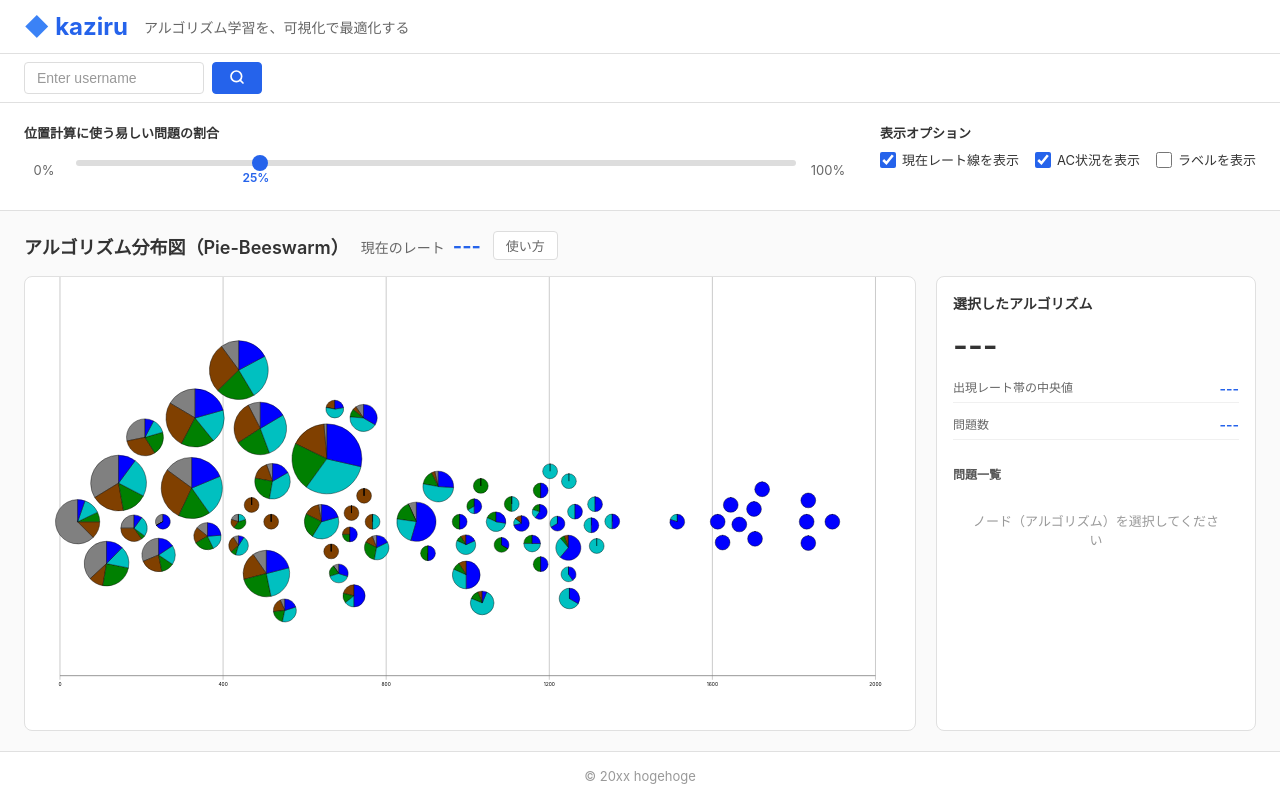
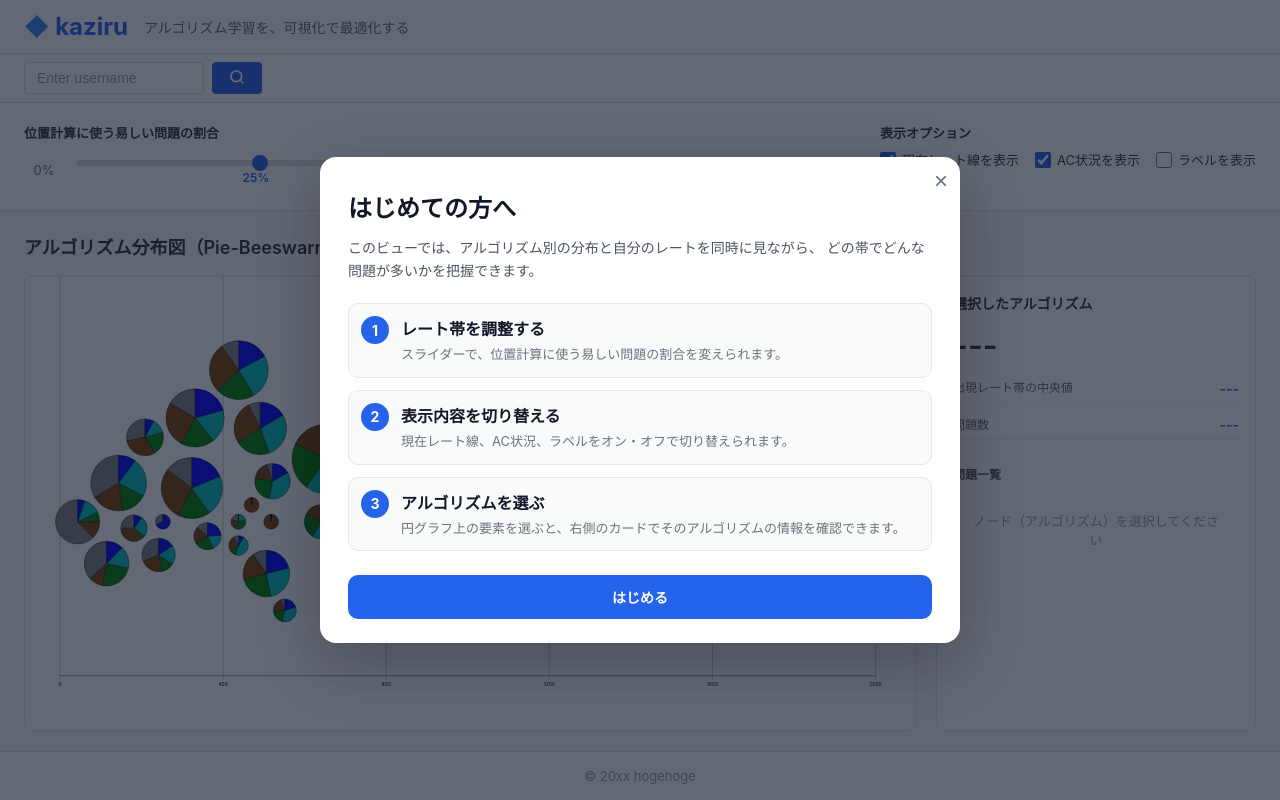
Before and after one commit to vdslab/theme2026-kaziru, a React (Vite) app: page / in a window 1280 px wide. Built offline with nearby package versions, Linux system fonts and the light colour scheme.

Commit message:
feat: サイト訪問時のオーバーレイ使い方ページの実装

```diff
--- a/src/components/Main.jsx
+++ b/src/components/Main.jsx
@@ -7,6 +7,7 @@ import { buildSubmissionMap } from "../utils/submissions";
 import UserIdInput from "./UserIdInput";
 import PieBeeswarm from "./PieBeeswarm/PieBeeswarm";
 import AlgorithmCard from "./AlgorithmCard";
+import UsageOverlay from "./UsageOverlay";
 
 const MAX_CHART_ASPECT_RATIO = 3;
 export default function Main({
@@ -22,6 +23,7 @@ export default function Main({
     summary.length > 0 ? summary[0].algo : null,
   );
   const [chartMinHeight, setChartMinHeight] = useState(0);
+  const [showUsageOverlay, setShowUsageOverlay] = useState(true);
   const chartWrapperRef = useRef(null);
 
   useEffect(() => {
@@ -37,6 +39,14 @@ export default function Main({
     observer.observe(chartWrapper);
     return () => observer.disconnect();
   }, []);
+
+  const openUsageOverlay = () => {
+    setShowUsageOverlay(true);
+  };
+
+  const handleCloseUsageOverlay = () => {
+    setShowUsageOverlay(false);
+  };
 
   const [username, setUsername] = useState("");
   const [rate, setRate] = useState(null);
@@ -127,6 +137,8 @@ export default function Main({
 
   return (
     <main className="main">
+      {showUsageOverlay && <UsageOverlay onClose={handleCloseUsageOverlay} />}
+
       <UserIdInput
         username={username}
         setUsername={handleUsernameChange}
@@ -136,9 +148,7 @@ export default function Main({
       />
       <div className="controls-panel">
         <div className="rate-range-control">
-          <div className="control-label">
-            位置計算に使う易しい問題の割合
-          </div>
+          <div className="control-label">位置計算に使う易しい問題の割合</div>
           <div className="range-slider">
             <span>0%</span>
             <div className="range-slider-input">
@@ -148,7 +158,9 @@ export default function Main({
                 max="100"
                 step="1"
                 value={lowerFractionPercent}
-                onChange={(e) => onLowerFractionChange(Number(e.target.value) / 100)}
+                onChange={(e) =>
+                  onLowerFractionChange(Number(e.target.value) / 100)
+                }
                 aria-label="位置計算に使う易しい問題の割合"
                 aria-valuetext={`易しい順に${lowerFractionPercent}%の問題を使用`}
               />
@@ -206,13 +218,31 @@ export default function Main({
             </span>
           </div>
           {submissionsLoaded && (
-            <div className="progress-ring-legend" aria-label="外側の円グラフの凡例">
-              <span><i className="progress-ring-legend--ac" />AC</span>
-              <span><i className="progress-ring-legend--unsolved" />未AC</span>
-              <span><i className="progress-ring-legend--untried" />未挑戦</span>
+            <div
+              className="progress-ring-legend"
+              aria-label="外側の円グラフの凡例"
+            >
+              <span>
+                <i className="progress-ring-legend--ac" />
+                AC
+              </span>
+              <span>
+                <i className="progress-ring-legend--unsolved" />
+                未AC
+              </span>
+              <span>
+                <i className="progress-ring-legend--untried" />
+                未挑戦
+              </span>
             </div>
           )}
-          <button className="usage-button">使い方</button>
+          <button
+            className="usage-button"
+            type="button"
+            onClick={openUsageOverlay}
+          >
+            使い方
+          </button>
         </div>
 
         <div
--- /dev/null
+++ b/src/components/UsageOverlay.jsx
@@ -0,0 +1,70 @@
+export default function UsageOverlay({ onClose }) {
+  return (
+    <div className="usage-overlay-backdrop" onClick={onClose}>
+      <div
+        className="usage-overlay-card"
+        role="dialog"
+        aria-modal="true"
+        aria-labelledby="usage-overlay-title"
+        onClick={(event) => event.stopPropagation()}
+      >
+        <button
+          className="usage-overlay-close"
+          type="button"
+          onClick={onClose}
+          aria-label="使い方を閉じる"
+        >
+          ×
+        </button>
+
+        <h3 id="usage-overlay-title" className="usage-overlay-title">
+          はじめての方へ
+        </h3>
+        <p className="usage-overlay-text">
+          このビューでは、アルゴリズム別の分布と自分のレートを同時に見ながら、
+          どの帯でどんな問題が多いかを把握できます。
+        </p>
+
+        <div className="usage-steps">
+          <div className="usage-step">
+            <span className="usage-step-number">1</span>
+            <div>
+              <strong>レート帯を調整する</strong>
+              <p>
+                スライダーで、位置計算に使う易しい問題の割合を変えられます。
+              </p>
+            </div>
+          </div>
+
+          <div className="usage-step">
+            <span className="usage-step-number">2</span>
+            <div>
+              <strong>表示内容を切り替える</strong>
+              <p>
+                現在レート線、AC状況、ラベルをオン・オフで切り替えられます。
+              </p>
+            </div>
+          </div>
+
+          <div className="usage-step">
+            <span className="usage-step-number">3</span>
+            <div>
+              <strong>アルゴリズムを選ぶ</strong>
+              <p>
+                円グラフ上の要素を選ぶと、右側のカードでそのアルゴリズムの情報を確認できます。
+              </p>
+            </div>
+          </div>
+        </div>
+
+        <button
+          className="usage-overlay-primary"
+          type="button"
+          onClick={onClose}
+        >
+          はじめる
+        </button>
+      </div>
+    </div>
+  );
+}
--- a/style.css
+++ b/style.css
@@ -326,6 +326,112 @@ body {
   background: #f5f5f5;
 }
 
+.usage-overlay-backdrop {
+  position: fixed;
+  inset: 0;
+  z-index: 1000;
+  display: flex;
+  align-items: center;
+  justify-content: center;
+  padding: 24px;
+  background: rgba(15, 23, 42, 0.65);
+}
+
+.usage-overlay-card {
+  position: relative;
+  width: min(640px, 100%);
+  max-height: min(80vh, 760px);
+  overflow-y: auto;
+  padding: 32px 28px 24px;
+  border-radius: 16px;
+  background: #fff;
+  box-shadow: 0 20px 60px rgba(0, 0, 0, 0.25);
+}
+
+.usage-overlay-close {
+  position: absolute;
+  top: 12px;
+  right: 12px;
+  border: none;
+  background: transparent;
+  color: #64748b;
+  font-size: 24px;
+  line-height: 1;
+  cursor: pointer;
+}
+
+.usage-overlay-title {
+  margin-bottom: 12px;
+  font-size: 24px;
+  font-weight: 700;
+  color: #111827;
+}
+
+.usage-overlay-text {
+  margin-bottom: 20px;
+  color: #4b5563;
+  font-size: 14px;
+  line-height: 1.7;
+}
+
+.usage-steps {
+  display: flex;
+  flex-direction: column;
+  gap: 12px;
+  margin-bottom: 24px;
+}
+
+.usage-step {
+  display: flex;
+  gap: 12px;
+  padding: 12px;
+  border: 1px solid #e5e7eb;
+  border-radius: 10px;
+  background: #f9fafb;
+}
+
+.usage-step-number {
+  display: inline-flex;
+  align-items: center;
+  justify-content: center;
+  width: 28px;
+  height: 28px;
+  flex-shrink: 0;
+  border-radius: 999px;
+  background: #2563eb;
+  color: white;
+  font-size: 14px;
+  font-weight: 700;
+}
+
+.usage-step strong {
+  display: block;
+  margin-bottom: 4px;
+  color: #111827;
+}
+
+.usage-step p {
+  color: #6b7280;
+  font-size: 13px;
+  line-height: 1.6;
+}
+
+.usage-overlay-primary {
+  width: 100%;
+  padding: 12px 16px;
+  border: none;
+  border-radius: 10px;
+  background: #2563eb;
+  color: white;
+  font-size: 14px;
+  font-weight: 600;
+  cursor: pointer;
+}
+
+.usage-overlay-primary:hover {
+  background: #1d4ed8;
+}
+
 .vis-layout {
   flex: 1;
   display: flex;
```
